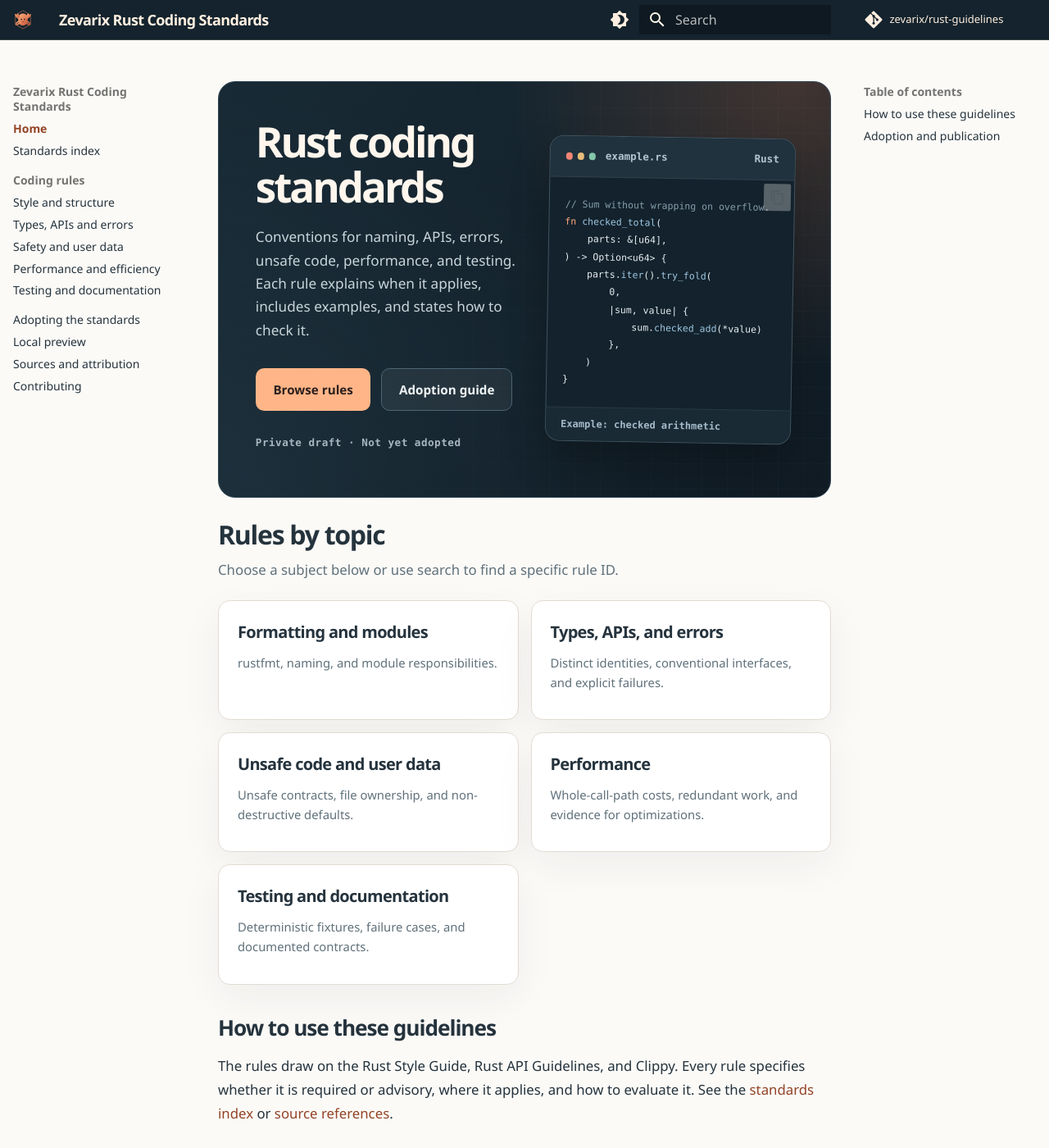
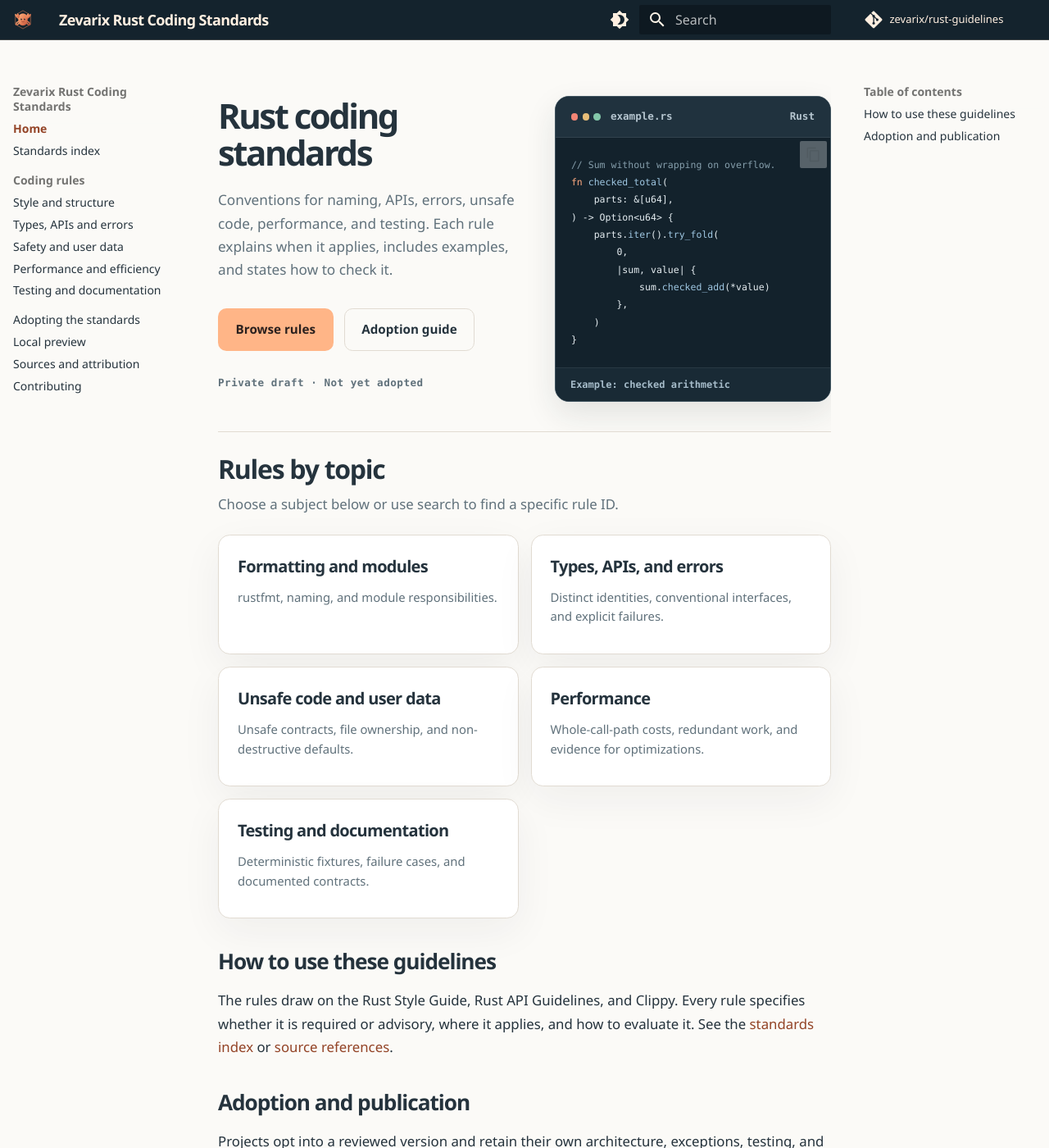
Before and after one commit to zevarix/rust-coding-standards, an MkDocs documentation site: the page built from docs/index.md, in a window 1280 px wide and 1400 px high. Shown: the whole window at 82% size. Built offline with MkDocs 1.6.1 and Material for MkDocs 9.7.7, drawn with Linux system fonts in a browser that asks for light colours; comment, search, counter and statistics services are not loaded.

Commit message:
Use plain light-mode hero without dark background block (#1)

```diff
--- a/docs/stylesheets/forge.css
+++ b/docs/stylesheets/forge.css
@@ -196,6 +196,45 @@ html { scroll-padding-top: 5rem; }
   letter-spacing: .04em;
   font: 650 .63rem/1.4 var(--md-code-font);
 }
+/* The dark hero is useful in dark mode, but makes an oversized navy slab
+ * on the light page. Let the light-mode introduction sit on the page itself;
+ * keep only the smaller code sample as a dark visual accent. */
+[data-md-color-scheme="default"] .md-typeset .forge-hero {
+  padding: .9rem 0 1.8rem;
+  color: var(--md-default-fg-color);
+  background: transparent;
+  border: 0;
+  border-bottom: 1px solid var(--forge-border);
+  border-radius: 0;
+}
+[data-md-color-scheme="default"] .forge-hero::after {
+  display: none;
+}
+[data-md-color-scheme="default"] .md-typeset .forge-hero h1 {
+  color: var(--md-default-fg-color);
+  font-size: clamp(2.1rem, 3.25vw, 3.25rem);
+}
+[data-md-color-scheme="default"] .md-typeset .forge-hero__lead {
+  color: var(--forge-muted);
+}
+[data-md-color-scheme="default"] .md-typeset a.forge-button--quiet {
+  color: var(--md-default-fg-color);
+  background: transparent;
+  border-color: var(--forge-border);
+}
+[data-md-color-scheme="default"] .md-typeset a.forge-button--quiet:hover {
+  color: var(--md-default-fg-color);
+  background: var(--forge-soft);
+  border-color: #c89c83;
+}
+[data-md-color-scheme="default"] .forge-hero__foot {
+  color: var(--forge-muted);
+}
+[data-md-color-scheme="default"] .forge-window {
+  transform: none;
+  box-shadow: 0 15px 38px rgba(29, 42, 49, .11);
+}
+
 /* Original decorative code panel; not falsely presented as a runnable demo. */
 .forge-window {
   background: #13222c;
```
